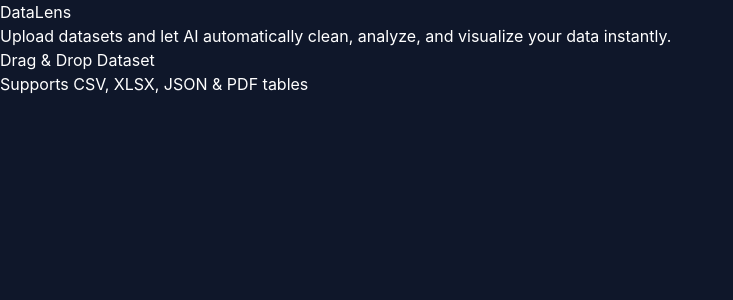
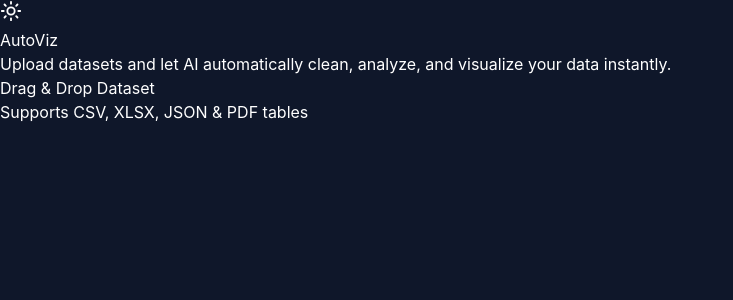
Before and after one commit to poojith-varma/AutoViz, a React (Vite) app in the folder client/: page / in a window 1280 px wide. Shown: the top 300 px of the page, without its empty margins (0-733 px from the left). Built offline with nearby package versions, Linux system fonts and the light colour scheme.

Commit message:
Add dark and light theme toggle support

```diff
--- a/client/package.json
+++ b/client/package.json
@@ -14,6 +14,7 @@
     "axios": "^1.16.1",
     "file-saver": "^2.0.5",
     "html2canvas": "^1.4.1",
+    "lucide-react": "^1.16.0",
     "react": "^19.2.6",
     "react-dom": "^19.2.6",
     "react-dropzone": "^15.0.0",
--- a/client/src/components/DropZone.tsx
+++ b/client/src/components/DropZone.tsx
@@ -1,25 +1,36 @@
 import { useCallback, useState } from "react";
 import { useDropzone } from "react-dropzone";
 import axios from "axios";
+
 import ChartCard from "./ChartCard";
 import DatasetChat from "./DatasetChat";
 import InsightCards from "./InsightCards";
 import DataTable from "./DataTable";
 import ExportButton from "./ExportButton";
+import ThemeToggle from "./ThemeToggle";
 
 export default function DropZone() {
-  const [loading, setLoading] = useState(false);
 
-  const [dataPreview, setDataPreview] = useState<any[]>([]);
+  const [darkMode, setDarkMode] =
+    useState(true);
+
+  const [loading, setLoading] =
+    useState(false);
+
+  const [dataPreview, setDataPreview] =
+    useState<any[]>([]);
 
   const [cleanedData, setCleanedData] =
     useState<any[]>([]);
 
-  const [rows, setRows] = useState(0);
+  const [rows, setRows] =
+    useState(0);
 
-  const [removedRows, setRemovedRows] = useState(0);
+  const [removedRows, setRemovedRows] =
+    useState(0);
 
-  const [duplicateRows, setDuplicateRows] = useState(0);
+  const [duplicateRows, setDuplicateRows] =
+    useState(0);
 
   const [columnTypes, setColumnTypes] =
     useState<any>({});
@@ -37,18 +48,26 @@ export default function DropZone() {
 
   const onDrop = useCallback(
     async (acceptedFiles: File[]) => {
-      const file = acceptedFiles[0];
+
+      const file =
+        acceptedFiles[0];
 
       if (!file) return;
 
       try {
+
         setLoading(true);
 
-        const formData = new FormData();
+        const formData =
+          new FormData();
 
-        formData.append("file", file);
+        formData.append(
+          "file",
+          file
+        );
 
-        const response = await axios.post(
+        const response =
+          await axios.post(
             "http://localhost:5000/upload",
             formData,
             {
@@ -67,7 +86,9 @@ export default function DropZone() {
           response.data.cleanedData || []
         );
 
-        setRows(response.data.rows);
+        setRows(
+          response.data.rows
+        );
 
         setRemovedRows(
           response.data.removedRows
@@ -87,17 +108,23 @@ export default function DropZone() {
 
         setChartRecommendations(
           response.data
-            .chartRecommendations
+            .chartRecommendations || []
         );
 
         setInsights(
           response.data.insights || []
         );
+
       } catch (error) {
+
         console.error(error);
 
-        alert("Upload failed");
+        alert(
+          "Upload failed"
+        );
+
       } finally {
+
         setLoading(false);
       }
     },
@@ -113,14 +140,34 @@ export default function DropZone() {
   });
 
   return (
-    <div className="min-h-screen bg-gradient-to-br from-slate-950 via-slate-900 to-slate-950 text-white p-6 md:p-10">
+    <div
+      className={`min-h-screen transition-colors duration-300 p-6 md:p-10 ${
+        darkMode
+          ? "bg-gradient-to-br from-slate-950 via-slate-900 to-slate-950 text-white"
+          : "bg-slate-100 text-slate-900"
+      }`}
+    >
+
+      {/* THEME TOGGLE */}
+      <ThemeToggle
+        darkMode={darkMode}
+        setDarkMode={setDarkMode}
+      />
+
       {/* HERO */}
       <div className="mb-14 text-center">
+
         <h1 className="text-5xl md:text-7xl font-black mb-4 bg-gradient-to-r from-blue-400 to-cyan-300 bg-clip-text text-transparent">
-          DataLens
+          AutoViz
         </h1>
 
-        <p className="text-slate-400 text-lg md:text-xl max-w-2xl mx-auto leading-relaxed">
+        <p
+          className={`text-lg md:text-xl max-w-2xl mx-auto leading-relaxed ${
+            darkMode
+              ? "text-slate-400"
+              : "text-slate-600"
+          }`}
+        >
           Upload datasets and let AI
           automatically clean,
           analyze, and visualize
@@ -131,7 +178,11 @@ export default function DropZone() {
       {/* UPLOAD */}
       <div
         {...getRootProps()}
-        className="border-2 border-dashed border-slate-600 bg-slate-800/50 backdrop-blur rounded-3xl p-16 md:p-24 text-center cursor-pointer hover:border-blue-400 hover:bg-slate-800 transition-all duration-300 shadow-2xl"
+        className={`border-2 border-dashed rounded-3xl p-16 md:p-24 text-center cursor-pointer transition-all duration-300 shadow-2xl ${
+          darkMode
+            ? "border-slate-600 bg-slate-800/50 hover:border-blue-400 hover:bg-slate-800"
+            : "border-slate-300 bg-white hover:border-blue-400"
+        }`}
       >
         <input {...getInputProps()} />
 
@@ -147,7 +198,13 @@ export default function DropZone() {
               Drag & Drop Dataset
             </p>
 
-  <p className="text-slate-400">
+            <p
+              className={
+                darkMode
+                  ? "text-slate-400"
+                  : "text-slate-600"
+              }
+            >
               Supports CSV, XLSX, JSON & PDF tables
             </p>
           </div>
@@ -158,15 +215,21 @@ export default function DropZone() {
       {loading && (
         <div className="mt-8 text-center">
           <p className="text-blue-400 text-lg animate-pulse">
-            AI is analyzing your
-            dataset...
+            AI is analyzing your dataset...
           </p>
         </div>
       )}
 
       {/* SUMMARY */}
       {rows > 0 && (
-        <div className="mt-12 bg-slate-800/60 backdrop-blur p-8 rounded-3xl shadow-xl">
+        <div
+          className={`mt-12 backdrop-blur p-8 rounded-3xl shadow-xl ${
+            darkMode
+              ? "bg-slate-800/60"
+              : "bg-white"
+          }`}
+        >
+
           <h2 className="text-3xl font-bold mb-8">
             Cleaning Summary
           </h2>
@@ -178,8 +241,15 @@ export default function DropZone() {
           </div>
 
           <div className="grid md:grid-cols-3 gap-5">
-            <div className="bg-slate-700/60 p-6 rounded-2xl">
-              <p className="text-slate-300 text-sm mb-2">
+
+            <div
+              className={`p-6 rounded-2xl ${
+                darkMode
+                  ? "bg-slate-700/60"
+                  : "bg-slate-100"
+              }`}
+            >
+              <p className="text-sm mb-2">
                 Total Rows
               </p>
 
@@ -188,8 +258,14 @@ export default function DropZone() {
               </h3>
             </div>
 
-            <div className="bg-slate-700/60 p-6 rounded-2xl">
-              <p className="text-slate-300 text-sm mb-2">
+            <div
+              className={`p-6 rounded-2xl ${
+                darkMode
+                  ? "bg-slate-700/60"
+                  : "bg-slate-100"
+              }`}
+            >
+              <p className="text-sm mb-2">
                 Empty Rows Removed
               </p>
 
@@ -198,8 +274,14 @@ export default function DropZone() {
               </h3>
             </div>
 
-            <div className="bg-slate-700/60 p-6 rounded-2xl">
-              <p className="text-slate-300 text-sm mb-2">
+            <div
+              className={`p-6 rounded-2xl ${
+                darkMode
+                  ? "bg-slate-700/60"
+                  : "bg-slate-100"
+              }`}
+            >
+              <p className="text-sm mb-2">
                 Duplicate Rows Removed
               </p>
 
@@ -209,15 +291,20 @@ export default function DropZone() {
             </div>
           </div>
 
+          {/* WARNINGS */}
           {warnings.length > 0 && (
             <div className="mt-8">
+
               <h3 className="text-xl font-bold mb-4 text-yellow-400">
                 Cleaning Warnings
               </h3>
 
               <div className="space-y-3">
                 {warnings.map(
-        (warning, index) => (
+                  (
+                    warning,
+                    index
+                  ) => (
                     <div
                       key={index}
                       className="bg-yellow-500/10 border border-yellow-500/20 p-4 rounded-xl text-yellow-300"
@@ -230,12 +317,20 @@ export default function DropZone() {
             </div>
           )}
 
+          {/* COLUMN TYPES */}
           <div className="mt-8">
+
             <h3 className="font-bold text-xl mb-4">
               Column Types
             </h3>
 
-            <pre className="bg-slate-900 p-5 rounded-2xl overflow-auto text-sm">
+            <pre
+              className={`p-5 rounded-2xl overflow-auto text-sm ${
+                darkMode
+                  ? "bg-slate-900"
+                  : "bg-slate-100"
+              }`}
+            >
               {JSON.stringify(
                 columnTypes,
                 null,
@@ -246,21 +341,25 @@ export default function DropZone() {
         </div>
       )}
 
+      {/* INSIGHTS */}
       <InsightCards
         insights={insights}
       />
 
-      {/* AI DASHBOARD */}
-      {chartRecommendations.length >
-        0 && (
+      {/* DASHBOARD */}
+      {chartRecommendations.length > 0 && (
         <div className="mt-14">
+
           <h2 className="text-4xl font-black mb-8">
             AI Dashboard
           </h2>
 
           <div className="grid gap-8">
             {chartRecommendations.map(
-              (chart, index) => (
+              (
+                chart,
+                index
+              ) => (
                 <ChartCard
                   key={index}
                   chart={chart}
@@ -272,12 +371,14 @@ export default function DropZone() {
         </div>
       )}
 
+      {/* AI CHAT */}
       {rows > 0 && (
         <DatasetChat
           data={cleanedData}
         />
       )}
 
+      {/* DATA TABLE */}
       <DataTable
         data={cleanedData}
       />
--- /dev/null
+++ b/client/src/components/ThemeToggle.tsx
@@ -0,0 +1,36 @@
+import {
+  Moon,
+  Sun,
+} from "lucide-react";
+
+type Props = {
+  darkMode: boolean;
+
+  setDarkMode:
+    React.Dispatch<
+      React.SetStateAction<boolean>
+    >;
+};
+
+export default function ThemeToggle({
+  darkMode,
+  setDarkMode,
+}: Props) {
+
+  return (
+    <button
+      onClick={() =>
+        setDarkMode(
+          !darkMode
+        )
+      }
+      className="fixed top-6 right-6 z-50 bg-slate-800 text-white p-4 rounded-2xl shadow-xl border border-slate-700 hover:scale-105 transition"
+    >
+      {darkMode ? (
+        <Sun size={22} />
+      ) : (
+        <Moon size={22} />
+      )}
+    </button>
+  );
+}
```
Also changed, not shown: 1 other file (tests, documents, lock files or other folders). Lines whose indentation alone changed are shown as unchanged.
